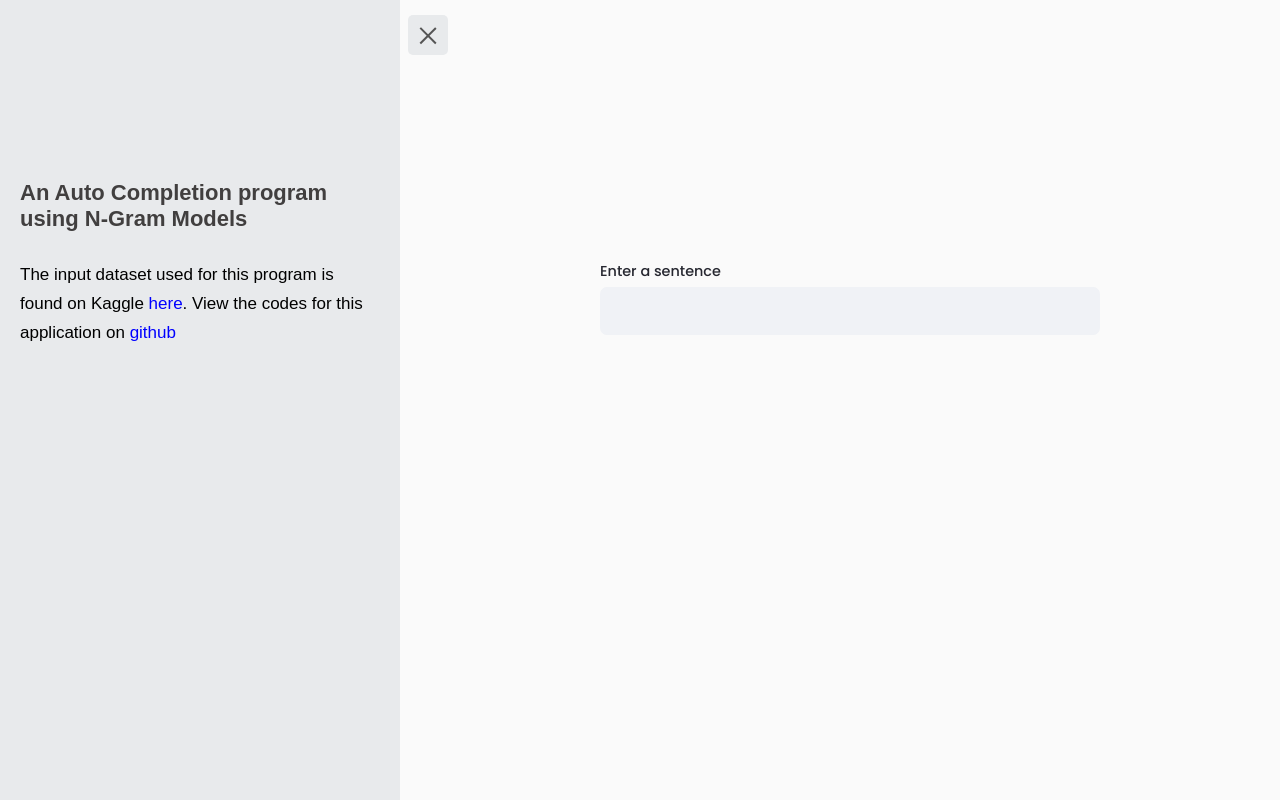
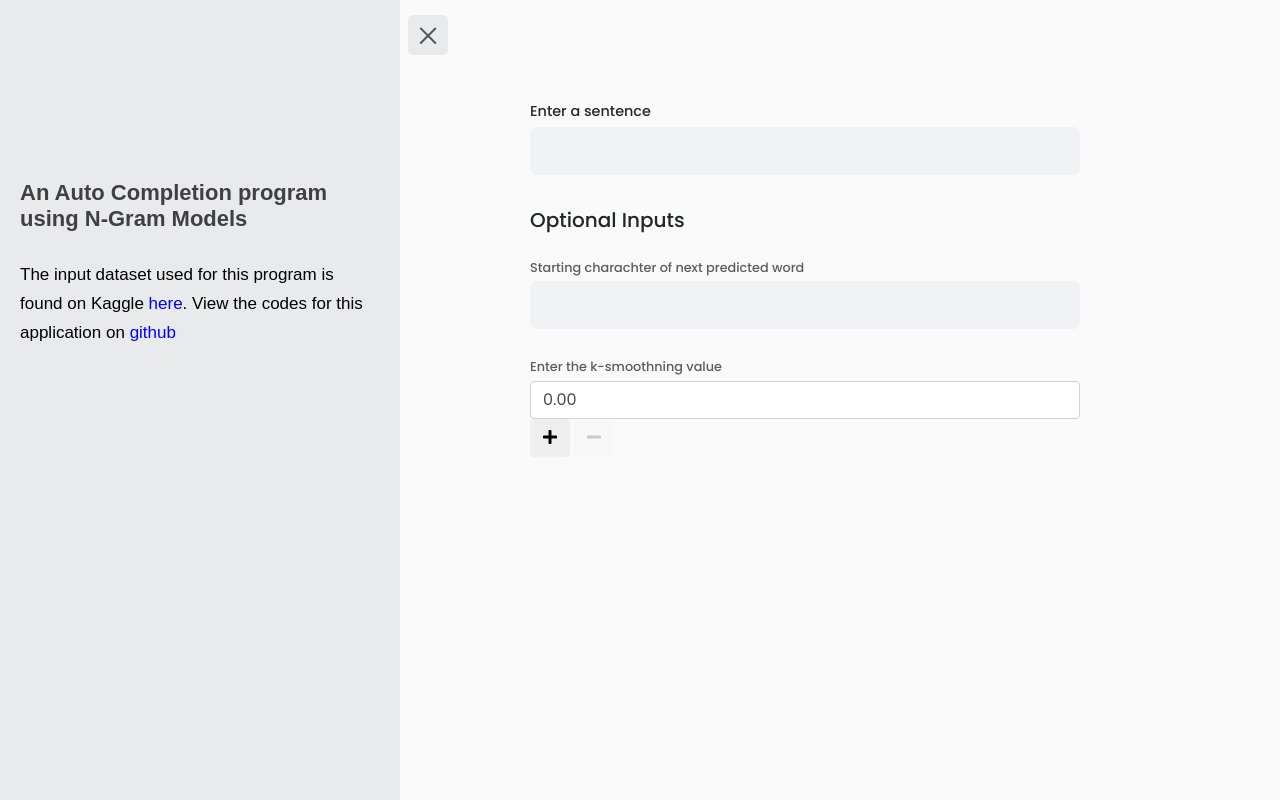
Before and after one commit to KrutikaBhatt/Auto-Completion-using-NLP, a Django app: page / in a window 1280 px wide. Shown: the part 56-856 px from the top of the page. Run offline with Django 3.2, Linux system fonts and the light colour scheme; some libraries are stand-ins or nearby versions.

Commit message:
Form inputs done

```diff
--- a/static/css/app.css
+++ b/static/css/app.css
@@ -126,17 +126,29 @@ a, a:hover, a:focus {
   margin: 5px auto;
 }
 
-.form_custom_class {
+#form_custom_class {
   display:block;
   /* background-color:rgb(232, 234, 236) ; */
   justify-content: center;
-  margin:40%;
+  margin:40px 30px 40px 130px;
 }
-.form_custom_class h2{
+#form_custom_class h2{
   font-size: 0.9rem;
   color: rgb(38, 39, 48);
   margin-bottom: 0.4rem;
   width: 406px;
+}
+#form_custom_class h1{
+  margin-top:35px;
+  font-weight: 500;
+  font-size: 1.25rem;
+  line-height: 1;
+}
+#form_custom_class h3{
+  margin-top:30px;
+  font-size: 0.8rem;
+  color: rgb(94, 92, 92);
+  margin-bottom: 0.4rem;
 }
 .custom_textbox {
   background-color: rgb(240, 242, 246);
@@ -145,10 +157,13 @@ a, a:hover, a:focus {
   padding:10px 14px 14px 10px;
   border:none;
   border-radius: 7px;
-  width :500px;
+  width :550px;
 }
 .custom_textbox:hover .custom_textbox:focus {
   border-radius: 7px;
   border-color:rgb(180, 176, 176);
   border:none;
 }
+#form_custom_class.active {
+  margin:40px 30px 40px 350px;
+}
--- a/static/js/slidebar.js
+++ b/static/js/slidebar.js
@@ -2,6 +2,7 @@
 $(document).ready(function () {
     $('#sidebarCollapse').on('click', function () {
         $('#sidebar').toggleClass('active');
+        $('#form_custom_class').toggleClass('active');
         $(this).toggleClass('active');
     });
 });
--- a/templates/home.html
+++ b/templates/home.html
@@ -8,7 +8,6 @@
         <link rel="stylesheet" href="{% static 'css/app.css' %}" >
         <script src="https://code.jquery.com/jquery-3.3.1.min.js"></script>
         <script type="text/javascript" src="{% static 'js/slidebar.js' %}"></script>
-
         <script defer src="https://use.fontawesome.com/releases/v5.0.13/js/solid.js" integrity="sha384-tzzSw1/Vo+0N5UhStP3bvwWPq+uvzCMfrN1fEFe+xBmv1C/AtVX5K0uZtmcHitFZ" crossorigin="anonymous"></script>
         <script defer src="https://use.fontawesome.com/releases/v5.0.13/js/fontawesome.js" integrity="sha384-6OIrr52G08NpOFSZdxxz1xdNSndlD4vdcf/q2myIUVO0VsqaGHJsB0RaBE01VTOY" crossorigin="anonymous"></script>
 
@@ -42,9 +41,24 @@
                     <span></span>
                     <span></span>
                 </button>
-                <div class="form_custom_class">
+                <div id="form_custom_class" >
                     <h2>Enter a sentence</h2>
-                    <input type="text" class="custom_textbox">
+                    <input type="text" class="custom_textbox" id="custom_textbox_id">
+                    <h1>Optional Inputs</h1>
+                    <h3>Starting charachter of next predicted word </h3>
+                    <input type="text" class="custom_textbox" id="custom_textbox_id">
+                    <h3>Enter the k-smoothning value</h3>
+                    <input type="text" class="form-control input-number" value="0.00" min="0.00" max="1.00">
+                    <span class="input-group-btn">
+                        <button type="button" class="btn btn-default btn-number" data-type="plus" >
+                            <i class="fa fa-plus" ></i>
+                        </button>
+                    </span>
+                    <span class="input-group-btn">
+                        <button type="button" class="btn btn-default btn-number" disabled="disabled" data-type="minus">
+                            <i class="fa fa-minus"></i>
+                        </button>
+                    </span>
                 </div>
            </div>
 
```
